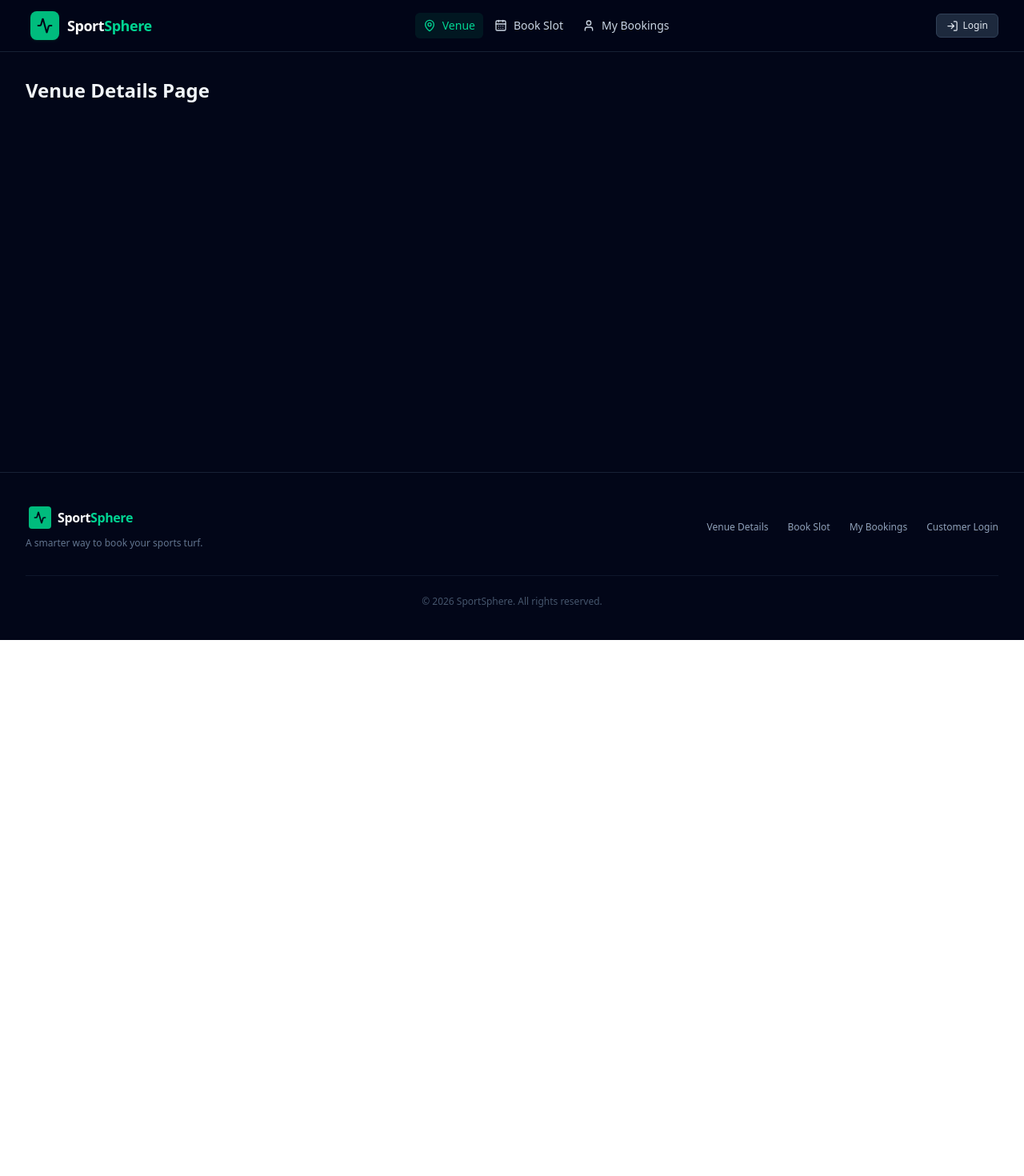
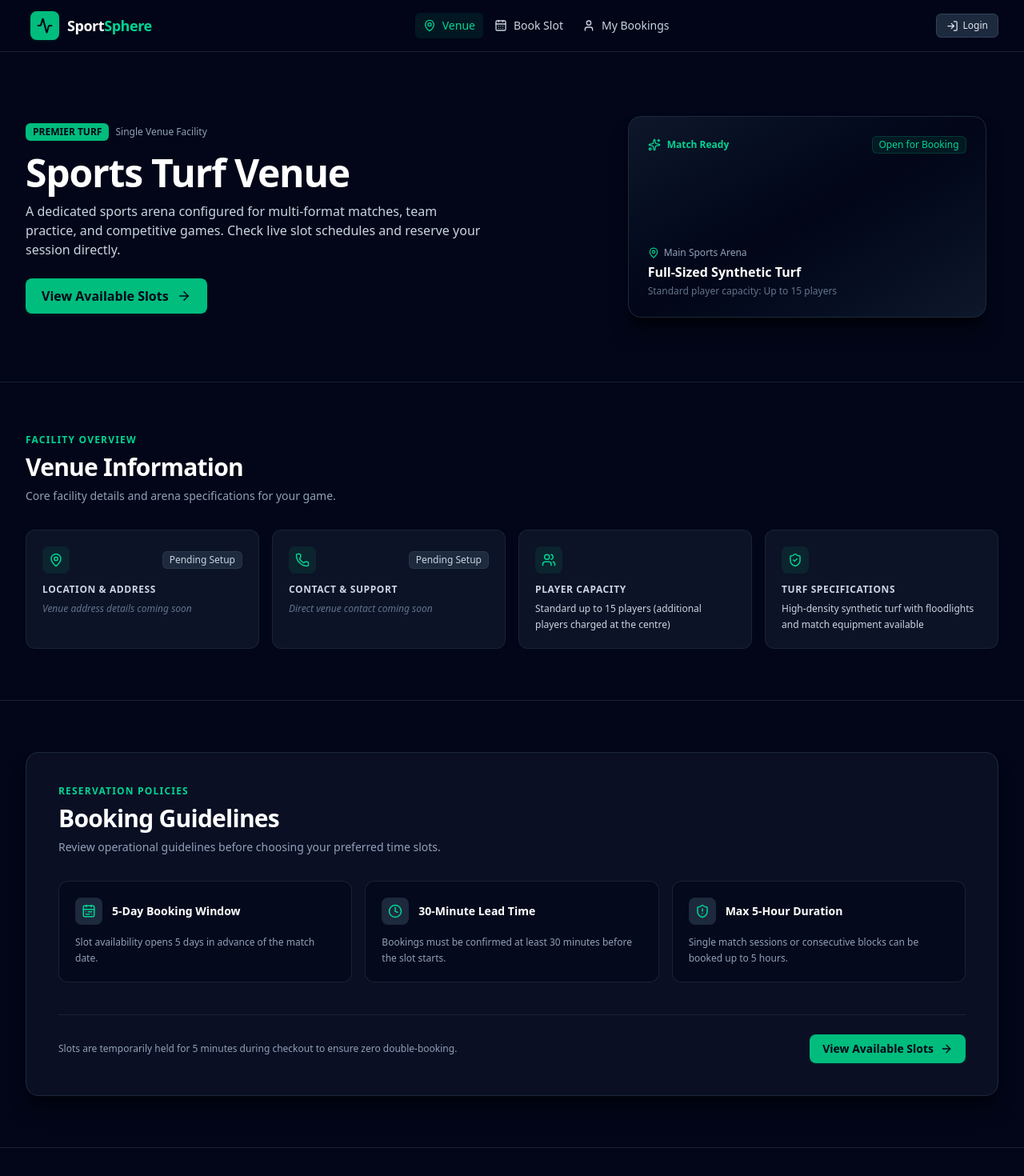
Before and after one commit to SportSphere-Dev/sportsphere, a React (Vite) app in the folder frontend/: page /venue in a window 1280 px wide. Shown: the top 1470 px of the page at 80% size. Before the commit the page ends 800 px from the top, so only its background shows below. Built offline with nearby package versions, Linux system fonts and the light colour scheme.

Commit message:
feat(venue): implement single venue details page and booking guidelines

```diff
--- /dev/null
+++ b/frontend/src/features/booking/components/BookingInformation.tsx
@@ -0,0 +1,69 @@
+import { Link } from 'react-router-dom';
+import { ArrowRight, CalendarRange, Clock, ShieldAlert } from 'lucide-react';
+import { Button, Card } from '@/components/common';
+
+const bookingRules = [
+  {
+    title: '5-Day Booking Window',
+    description: 'Slot availability opens 5 days in advance of the match date.',
+    icon: CalendarRange,
+  },
+  {
+    title: '30-Minute Lead Time',
+    description: 'Bookings must be confirmed at least 30 minutes before the slot starts.',
+    icon: Clock,
+  },
+  {
+    title: 'Max 5-Hour Duration',
+    description: 'Single match sessions or consecutive blocks can be booked up to 5 hours.',
+    icon: ShieldAlert,
+  },
+];
+
+export default function BookingInformation() {
+  return (
+    <section className="bg-slate-950 py-12 sm:py-16">
+      <div className="mx-auto max-w-7xl px-4 sm:px-6 lg:px-8">
+        <div className="rounded-2xl border border-slate-800 bg-slate-900/60 p-6 sm:p-10 shadow-xl shadow-black/40">
+          <div className="max-w-xl">
+            <h2 className="text-xs font-bold uppercase tracking-widest text-emerald-400">Reservation Policies</h2>
+            <p className="mt-2 text-2xl font-bold tracking-tight text-white sm:text-3xl">
+              Booking Guidelines
+            </p>
+            <p className="mt-2 text-xs text-slate-400 sm:text-sm">
+              Review operational guidelines before choosing your preferred time slots.
+            </p>
+          </div>
+
+          <div className="mt-8 grid grid-cols-1 gap-4 md:grid-cols-3">
+            {bookingRules.map((rule) => {
+              const Icon = rule.icon;
+              return (
+                <Card key={rule.title} className="border-slate-800/80 bg-slate-950/60 p-5">
+                  <div className="flex items-center gap-3">
+                    <div className="rounded-lg bg-slate-800 p-2 text-emerald-400" aria-hidden="true">
+                      <Icon size={18} />
+                    </div>
+                    <h3 className="text-sm font-semibold text-white">{rule.title}</h3>
+                  </div>
+                  <p className="mt-3 text-xs leading-relaxed text-slate-400">{rule.description}</p>
+                </Card>
+              );
+            })}
+          </div>
+
+          <div className="mt-10 flex flex-col items-center justify-between gap-4 border-t border-slate-800/80 pt-6 sm:flex-row">
+            <p className="text-xs text-slate-400 text-center sm:text-left">
+              Slots are temporarily held for 5 minutes during checkout to ensure zero double-booking.
+            </p>
+            <Link to="/booking" className="w-full sm:w-auto">
+              <Button size="md" className="w-full sm:w-auto" rightIcon={<ArrowRight size={16} aria-hidden="true" />}>
+                View Available Slots
+              </Button>
+            </Link>
+          </div>
+        </div>
+      </div>
+    </section>
+  );
+}
--- /dev/null
+++ b/frontend/src/features/booking/components/VenueHero.tsx
@@ -0,0 +1,71 @@
+import { Link } from 'react-router-dom';
+import { ArrowRight, MapPin, Sparkles } from 'lucide-react';
+import { Button, Badge } from '@/components/common';
+
+export default function VenueHero() {
+  return (
+    <section className="relative overflow-hidden border-b border-slate-800/80 bg-slate-950 py-12 sm:py-16 lg:py-20">
+      {/* Background Ambient Glow */}
+      <div
+        className="pointer-events-none absolute -top-32 left-1/2 -z-10 h-[400px] w-[500px] -translate-x-1/2 rounded-full bg-emerald-500/5 blur-[100px]"
+        aria-hidden="true"
+      />
+
+      <div className="mx-auto max-w-7xl px-4 sm:px-6 lg:px-8">
+        <div className="grid grid-cols-1 items-center gap-8 lg:grid-cols-12 lg:gap-12">
+
+          {/* Left Column: Venue Intro */}
+          <div className="text-center lg:col-span-7 lg:text-left">
+            <div className="inline-flex items-center gap-2">
+              <Badge variant="brand">PREMIER TURF</Badge>
+              <span className="text-xs font-medium text-slate-400">Single Venue Facility</span>
+            </div>
+
+            <h1 className="mt-4 text-3xl font-extrabold tracking-tight text-white sm:text-4xl lg:text-5xl">
+              Sports Turf Venue
+            </h1>
+
+            <p className="mt-3 max-w-xl text-sm text-slate-300 sm:text-base">
+              A dedicated sports arena configured for multi-format matches, team practice, and competitive games. Check live slot schedules and reserve your session directly.
+            </p>
+
+            <div className="mt-6 flex flex-col items-center justify-center gap-3 sm:flex-row lg:justify-start">
+              <Link to="/booking" className="w-full sm:w-auto">
+                <Button
+                  size="lg"
+                  className="w-full sm:w-auto"
+                  rightIcon={<ArrowRight size={18} aria-hidden="true" />}
+                >
+                  View Available Slots
+                </Button>
+              </Link>
+            </div>
+          </div>
+
+          {/* Right Column: Venue Card Visual Placeholder */}
+          <div className="lg:col-span-5">
+            <div className="relative mx-auto flex aspect-video w-full max-w-md flex-col justify-between overflow-hidden rounded-2xl border border-slate-800 bg-gradient-to-br from-slate-900 via-slate-950 to-slate-900 p-6 shadow-xl shadow-black/50">
+              <div className="flex items-center justify-between">
+                <div className="flex items-center gap-2 text-xs font-semibold text-emerald-400">
+                  <Sparkles size={16} aria-hidden="true" />
+                  <span>Match Ready</span>
+                </div>
+                <Badge variant="success">Open for Booking</Badge>
+              </div>
+
+              <div className="space-y-1">
+                <div className="flex items-center gap-1.5 text-xs text-slate-400">
+                  <MapPin size={14} className="text-emerald-400" aria-hidden="true" />
+                  <span>Main Sports Arena</span>
+                </div>
+                <div className="text-base font-bold text-white">Full-Sized Synthetic Turf</div>
+                <p className="text-xs text-slate-500">Standard player capacity: Up to 15 players</p>
+              </div>
+            </div>
+          </div>
+
+        </div>
+      </div>
+    </section>
+  );
+}
--- /dev/null
+++ b/frontend/src/features/booking/components/VenueInformation.tsx
@@ -0,0 +1,73 @@
+import { MapPin, Phone, Users, ShieldCheck } from 'lucide-react';
+import { Card, Badge } from '@/components/common';
+
+const venueDetails = [
+  {
+    label: 'Location & Address',
+    value: 'Venue address details coming soon',
+    icon: MapPin,
+    isPlaceholder: true,
+  },
+  {
+    label: 'Contact & Support',
+    value: 'Direct venue contact coming soon',
+    icon: Phone,
+    isPlaceholder: true,
+  },
+  {
+    label: 'Player Capacity',
+    value: 'Standard up to 15 players (additional players charged at the centre)',
+    icon: Users,
+    isPlaceholder: false,
+  },
+  {
+    label: 'Turf Specifications',
+    value: 'High-density synthetic turf with floodlights and match equipment available',
+    icon: ShieldCheck,
+    isPlaceholder: false,
+  },
+];
+
+export default function VenueInformation() {
+  return (
+    <section className="border-b border-slate-800/80 bg-slate-950 py-12 sm:py-16">
+      <div className="mx-auto max-w-7xl px-4 sm:px-6 lg:px-8">
+        <div className="max-w-2xl">
+          <h2 className="text-xs font-bold uppercase tracking-widest text-emerald-400">Facility Overview</h2>
+          <p className="mt-2 text-2xl font-bold tracking-tight text-white sm:text-3xl">
+            Venue Information
+          </p>
+          <p className="mt-2 text-xs text-slate-400 sm:text-sm">
+            Core facility details and arena specifications for your game.
+          </p>
+        </div>
+
+        <div className="mt-8 grid grid-cols-1 gap-4 sm:grid-cols-2 lg:grid-cols-4">
+          {venueDetails.map((item) => {
+            const Icon = item.icon;
+            return (
+              <Card key={item.label} className="flex flex-col justify-between p-5">
+                <div>
+                  <div className="flex items-center justify-between">
+                    <div className="rounded-lg bg-emerald-500/10 p-2 text-emerald-400" aria-hidden="true">
+                      <Icon size={18} />
+                    </div>
+                    {item.isPlaceholder && (
+                      <Badge variant="neutral">Pending Setup</Badge>
+                    )}
+                  </div>
+                  <h3 className="mt-3 text-xs font-semibold uppercase tracking-wider text-slate-300">
+                    {item.label}
+                  </h3>
+                  <p className={`mt-1.5 text-xs leading-relaxed ${item.isPlaceholder ? 'italic text-slate-500' : 'text-slate-300'}`}>
+                    {item.value}
+                  </p>
+                </div>
+              </Card>
+            );
+          })}
+        </div>
+      </div>
+    </section>
+  );
+}
--- /dev/null
+++ b/frontend/src/features/booking/index.ts
@@ -0,0 +1,3 @@
+export { default as VenueHero } from './components/VenueHero';
+export { default as VenueInformation } from './components/VenueInformation';
+export { default as BookingInformation } from './components/BookingInformation';
--- a/frontend/src/pages/booking/VenuePage.tsx
+++ b/frontend/src/pages/booking/VenuePage.tsx
@@ -1,7 +1,15 @@
+import {
+  VenueHero,
+  VenueInformation,
+  BookingInformation,
+} from '@/features/booking';
+
 export default function VenuePage() {
   return (
-    <div className="p-8">
-      <h1 className="text-2xl font-bold">Venue Details Page</h1>
+    <div className="flex flex-col">
+      <VenueHero />
+      <VenueInformation />
+      <BookingInformation />
     </div>
   );
 }
```
